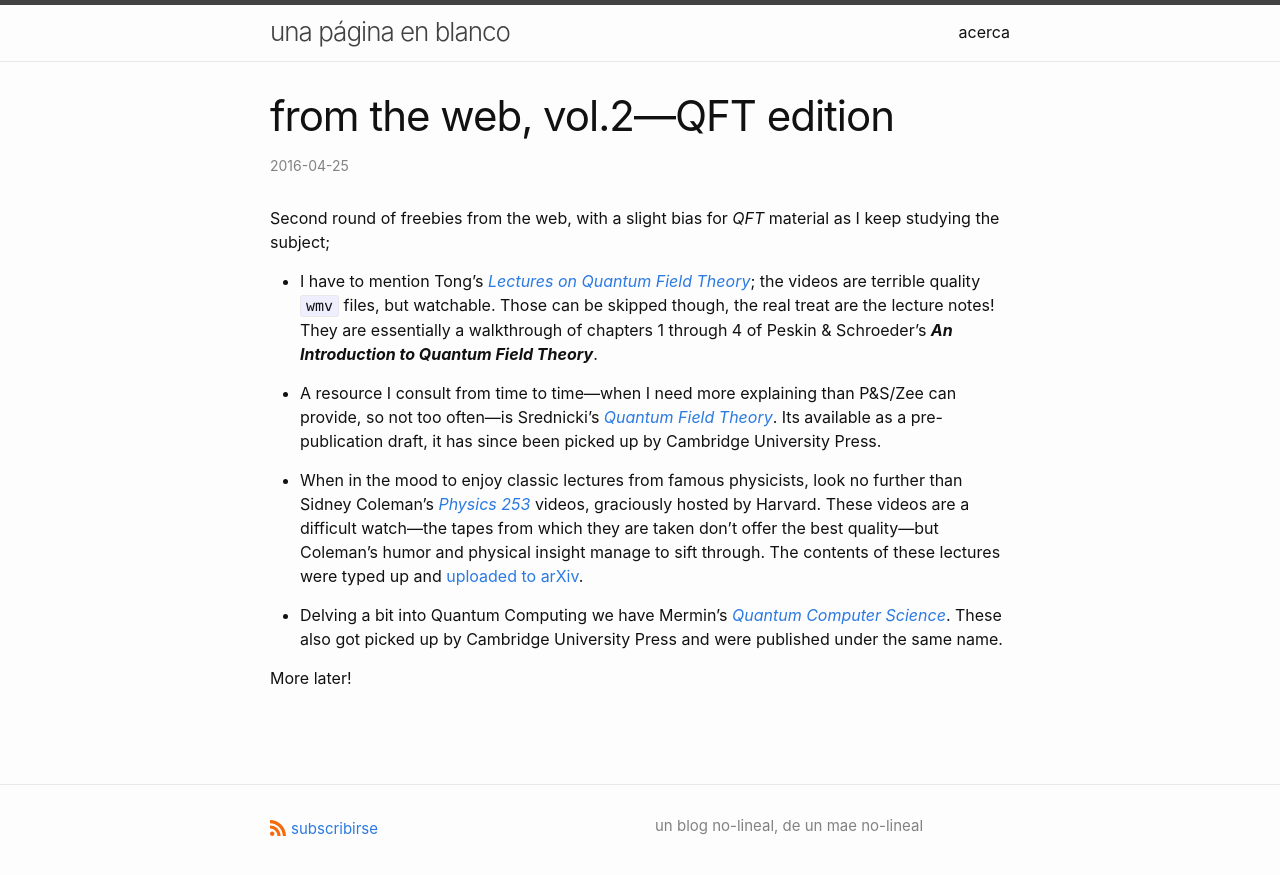
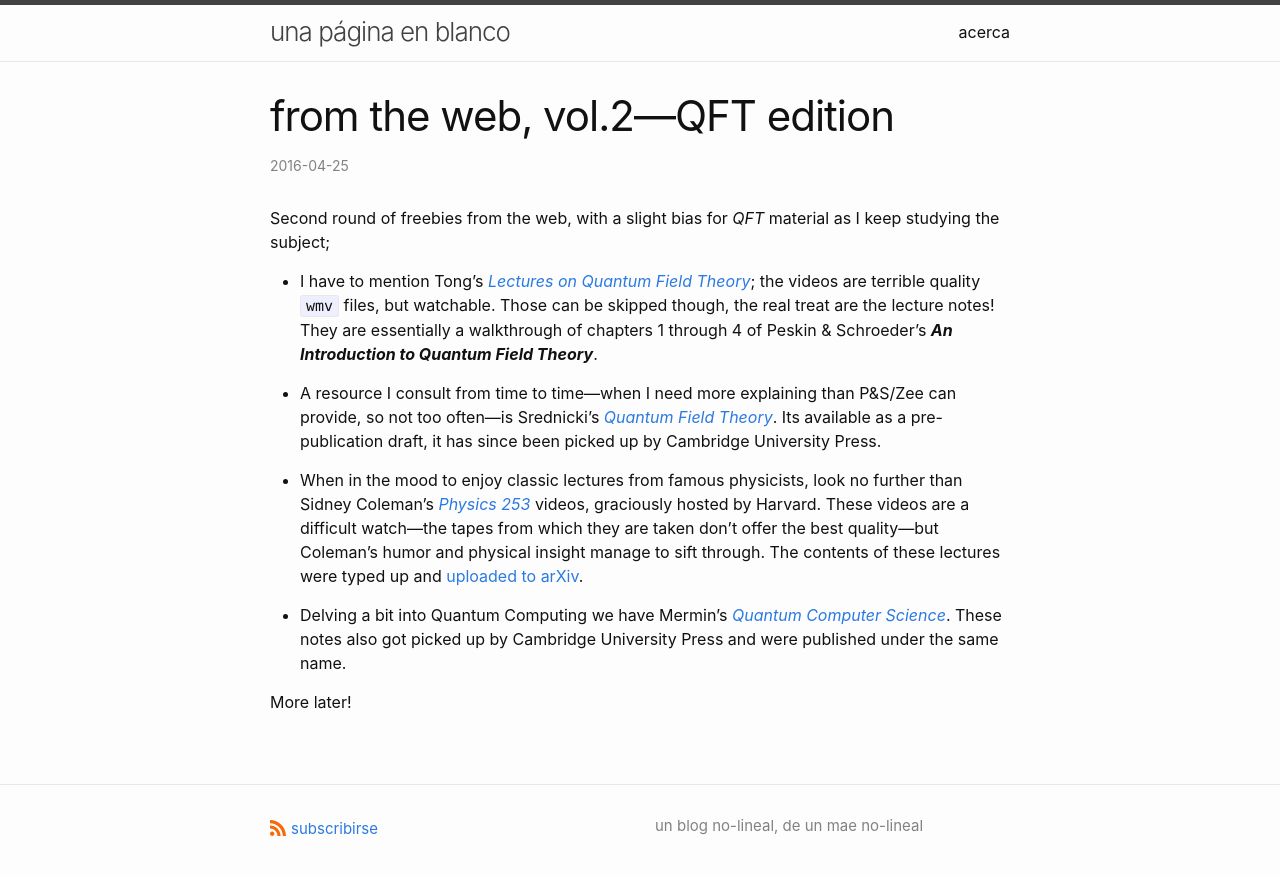
Before and after one commit to eguevaralopez/eguevaralopez.github.io, a Jekyll site: the page built from _posts/2016-04-25-from-the-web-vol2.markdown, in a window 1280 px wide. Shown: the top 875 px of the page. Built offline with Jekyll 4.4.1, drawn with Linux system fonts in a browser that asks for light colours.

Commit message:
Update 2016-04-25-from-the-web-vol2.markdown

```diff
--- a/_posts/2016-04-25-from-the-web-vol2.markdown
+++ b/_posts/2016-04-25-from-the-web-vol2.markdown
@@ -14,6 +14,6 @@ Second round of freebies from the web, with a slight bias for *QFT* material as
 
 - When in the mood to enjoy classic lectures from famous physicists, look no further than Sidney Coleman's [*Physics 253*](https://www.physics.harvard.edu/events/videos/Phys253) videos, graciously hosted by Harvard. These videos are a difficult watch—the tapes from which they are taken don't offer the best quality—but Coleman's humor and physical insight manage to sift through. The contents of these lectures were typed up and [uploaded to arXiv](https://arxiv.org/abs/1110.5013).
 
-- Delving a bit into Quantum Computing we have Mermin's [*Quantum Computer Science*](http://www.lassp.cornell.edu/mermin/qcomp/CS483.html). These also got picked up by Cambridge University Press and were published under the same name.
+- Delving a bit into Quantum Computing we have Mermin's [*Quantum Computer Science*](http://www.lassp.cornell.edu/mermin/qcomp/CS483.html). These notes also got picked up by Cambridge University Press and were published under the same name.
 
 More later!
```
